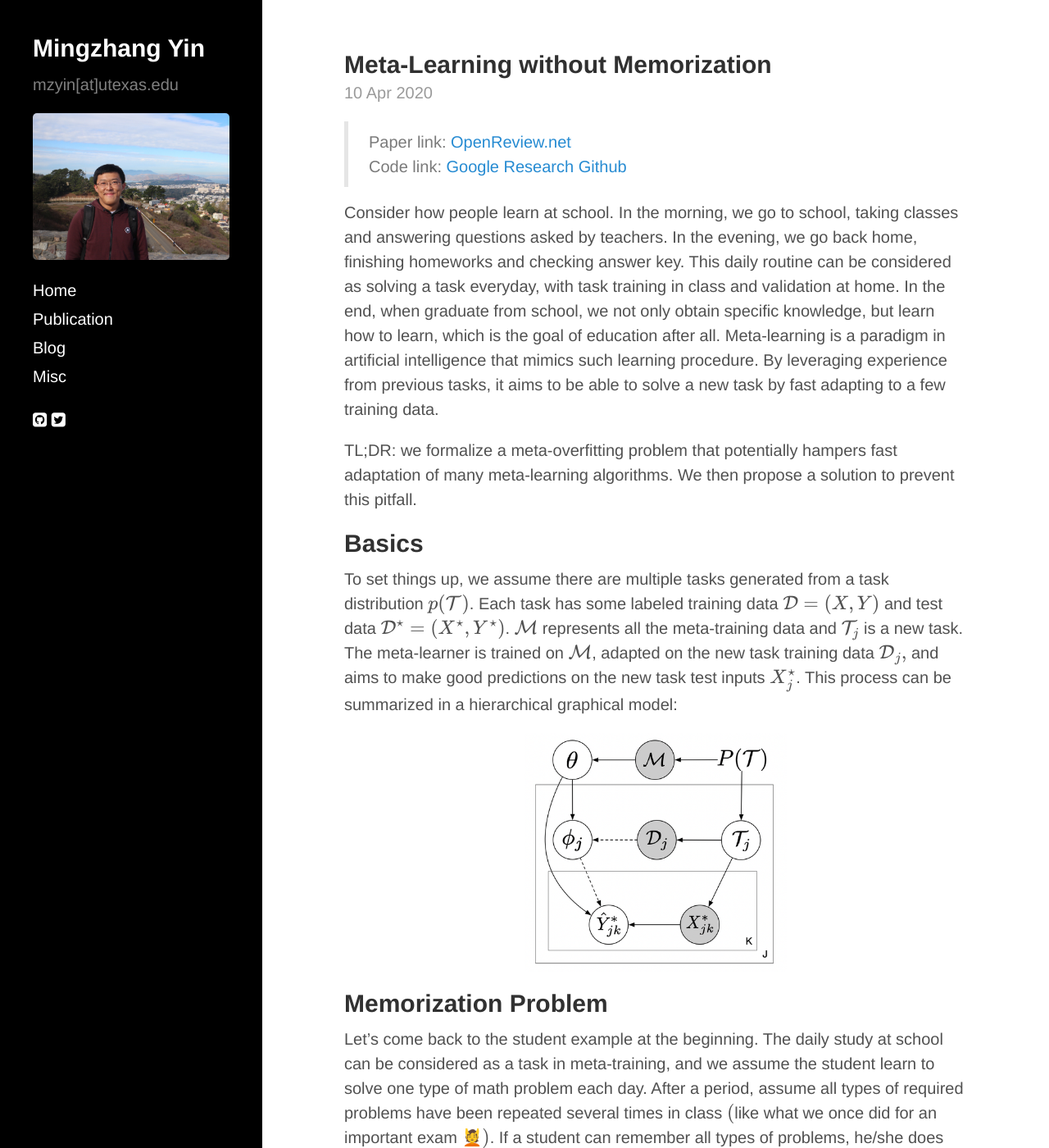
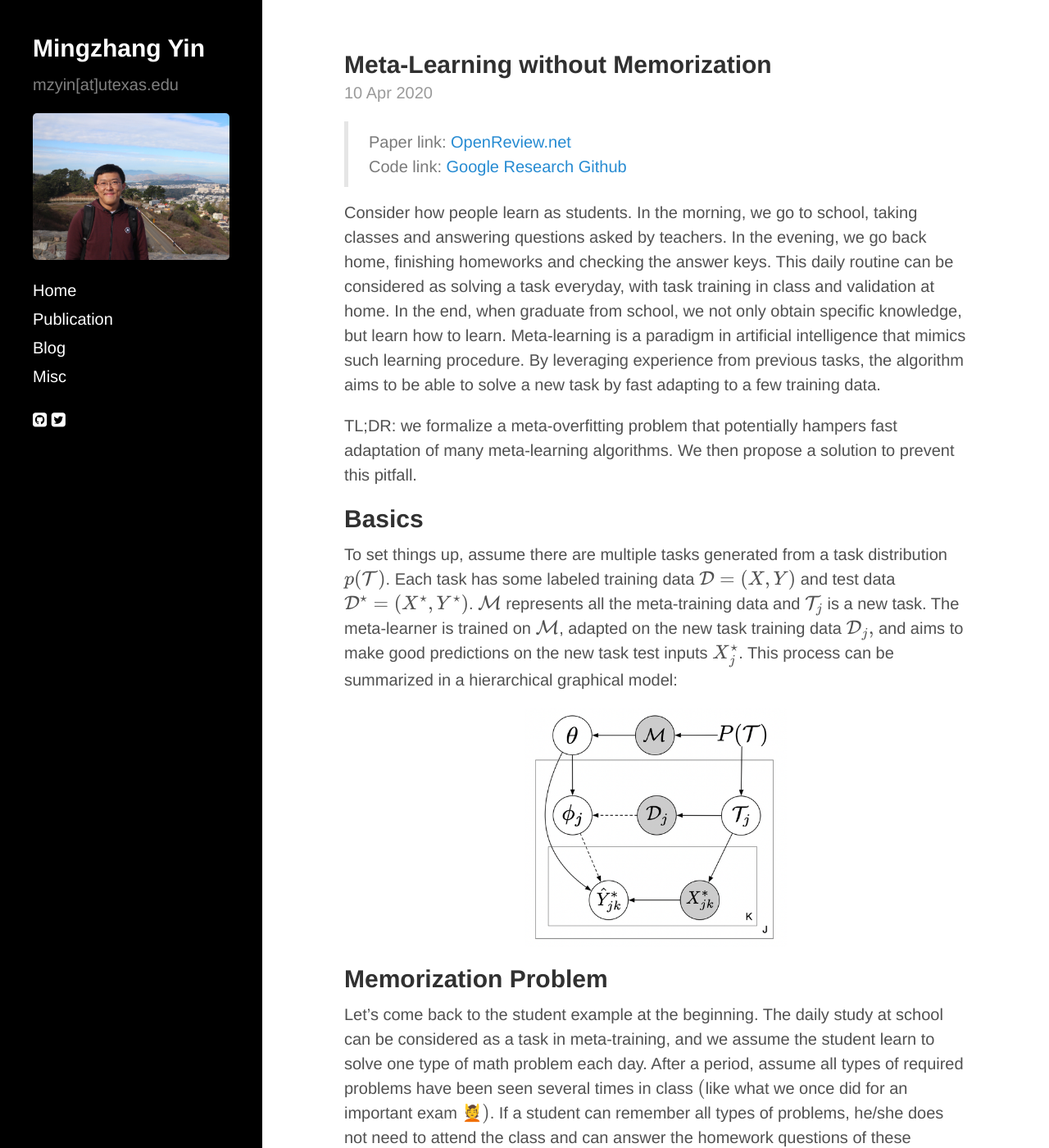
Before and after one commit to mingzhang-yin/mingzhang-yin.github.io, a Jekyll site: the page built from _posts/2020-04-10-Meta-learning-without-Memorization.md, in a window 1280 px wide and 1400 px high. Shown: the whole window at 82% size. Built offline with Jekyll 4.4.1, drawn with Linux system fonts in a browser that asks for light colours; nearby versions of some CDN libraries; formulas are drawn with MathJax 3; some of the changed text lies outside the part shown.

Commit message:
Update 2020-04-10-Meta-learning-without-Memorization.md

```diff
--- a/_posts/2020-04-10-Meta-learning-without-Memorization.md
+++ b/_posts/2020-04-10-Meta-learning-without-Memorization.md
@@ -10,21 +10,20 @@ use_math: true
 >  Paper link: [OpenReview.net](https://openreview.net/pdf?id=BklEFpEYwS)
 >  Code link: [Google Research Github](https://github.com/google-research/google-research/tree/master/meta_learning_without_memorization)
 
-Consider how people learn at school. In the morning, we go to school, taking classes and answering questions asked by teachers. In the evening, we go back home, finishing homeworks and checking answer key. This daily routine can be considered as solving a task everyday, with task training in class and validation at home. In the end, when graduate from school, we not only obtain specific knowledge, but learn how to learn, which is the goal of education after all. Meta-learning is a paradigm in artificial intelligence that mimics such learning procedure. By leveraging experience from previous tasks, it aims to be able to solve a new task by fast adapting to a few training data.
+Consider how people learn as students. In the morning, we go to school, taking classes and answering questions asked by teachers. In the evening, we go back home, finishing homeworks and checking the answer keys. This daily routine can be considered as solving a task everyday, with task training in class and validation at home. In the end, when graduate from school, we not only obtain specific knowledge, but learn how to learn. Meta-learning is a paradigm in artificial intelligence that mimics such learning procedure. By leveraging experience from previous tasks, the algorithm aims to be able to solve a new task by fast adapting to a few training data.
 
 TL;DR: we formalize a meta-overfitting problem that potentially hampers fast adaptation of many meta-learning algorithms. We then propose a solution to prevent this pitfall.
 
 ## Basics
-To set things up, we assume there are multiple tasks generated from a task distribution $p(\mathcal{T})$. Each task has some labeled training data $\mathcal{D} = (X,Y)$ and test data $\mathcal{D}^{\star} = (X^{\star},Y^{\star})$.  $\mathcal{M}$ represents all the meta-training data and $\mathcal{T}\_j$ is a new task. The meta-learner is trained on $\mathcal{M}$, adapted on the new task training data $\mathcal{D}_{j},$ and aims to make good predictions on the new task test inputs $X^{\star}\_{j}$. This process can be summarized in a hierarchical graphical model:
+To set things up, assume there are multiple tasks generated from a task distribution $p(\mathcal{T})$. Each task has some labeled training data $\mathcal{D} = (X,Y)$ and test data $\mathcal{D}^{\star} = (X^{\star},Y^{\star})$.  $\mathcal{M}$ represents all the meta-training data and $\mathcal{T}\_j$ is a new task. The meta-learner is trained on $\mathcal{M}$, adapted on the new task training data $\mathcal{D}_{j},$ and aims to make good predictions on the new task test inputs $X^{\star}\_{j}$. This process can be summarized in a hierarchical graphical model:
 <center>
 <img src="https://raw.githubusercontent.com/mingzhang-yin/mingzhang-yin.github.io/master/assets/images/figure_memo/graph3.png" alt="drawing" width="320"/>
 </center>
 
 ## Memorization Problem
-Let's come back to the student example at the beginning. The daily study at school can be considered as a task in meta-training, and we assume the student learn to solve one type of math problem each day. After a period, assume all types of required problems have been repeated several times in class $($like what we once did for an important exam 💆$)$. If a student can remember all types of problems, he/she does not need to attend the class and can answer the homework questions of these types correctly. Though such seemingly innocuous memorization approach can solve new problems of the known types, however, when the student faces an unseen type of problem, he/she cannot solve it without learning from new resources.
+Let's come back to the student example at the beginning. The daily study at school can be considered as a task in meta-training, and we assume the student learn to solve one type of math problem each day. After a period, assume all types of required problems have been seen several times in class $($like what we once did for an important exam 💆$)$. If a student can remember all types of problems, he/she does not need to attend the class and can answer the homework questions of these problem types correctly. Though such seemingly innocuous memorization approach can solve new problems of the known types, however, when the student faces an unseen type of problem, he/she cannot solve it without learning from new resources.
 
 Let's consider another illustrative example.  Assume each task is a 1D regression on some related data. In the following figures, a meta-learning algorithm is trained to adapt on a few training data, as the red points, and to fit on the validation data, as the blue points, where the dashed line represents a good adapted model
-
 
 <center>
 <img src="https://raw.githubusercontent.com/mingzhang-yin/mingzhang-yin.github.io/master/assets/images/figure_memo/s1.png" alt="drawing" width="850"/>
```
